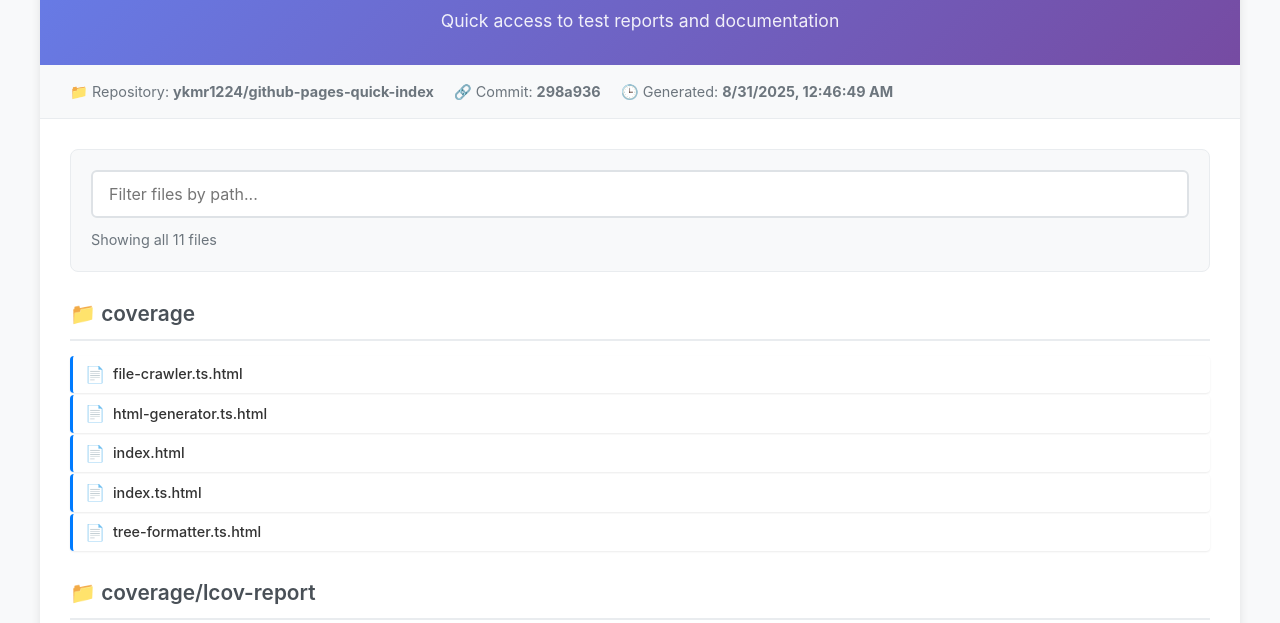
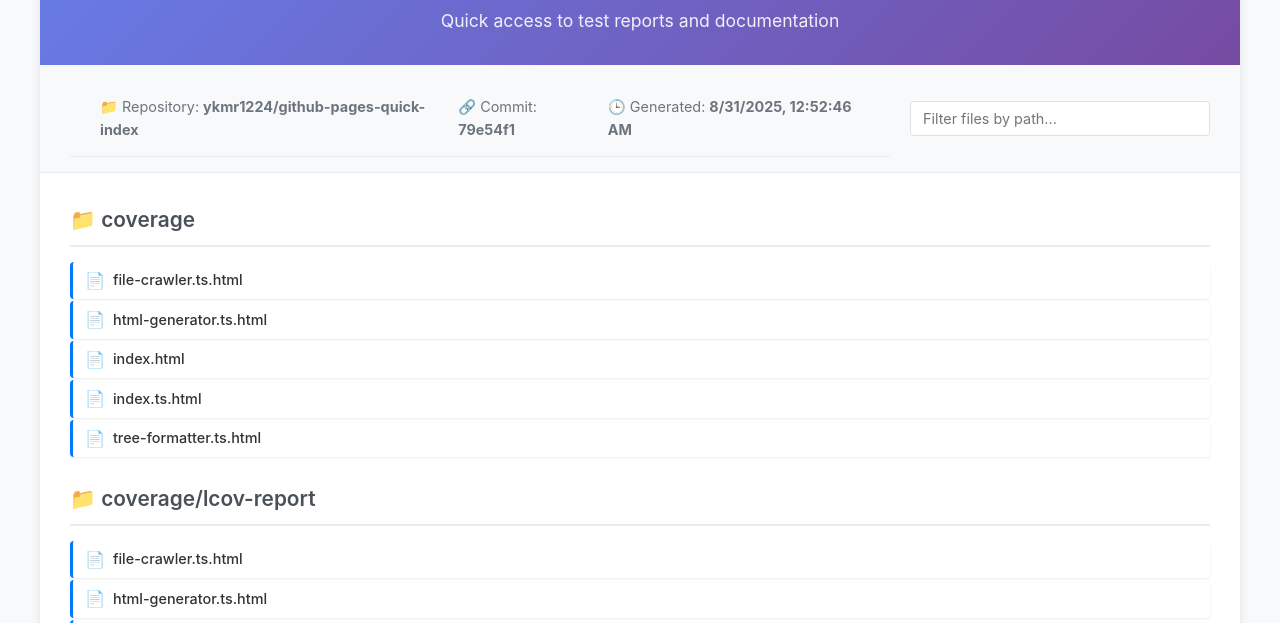
Before and after one commit to ykmr1224/github-pages-quick-index, a plain HTML site: page index.html in a window 1280 px wide. Shown: the part 117-740 px from the top of the page. Drawn offline with Linux system fonts and the light colour scheme.

Commit message:
Deploy test reports and index to GitHub Pages 79e54f18c068b46a22c5e5b263ba99432c4b3ed9

```diff
--- a/index.html
+++ b/index.html
@@ -52,10 +52,21 @@
             border-bottom: 1px solid #e9ecef;
             font-size: 0.9rem;
             color: #6c757d;
+            display: flex;
+            align-items: center;
+            justify-content: space-between;
+            gap: 20px;
+        }
+
+        .metadata-info {
+            display: flex;
+            align-items: center;
+            flex-wrap: wrap;
+            gap: 20px;
         }
 
         .metadata span {
-            margin-right: 20px;
+            margin-right: 0;
         }
 
         .content {
@@ -74,15 +85,17 @@
             position: relative;
             display: flex;
             align-items: center;
+            min-width: 300px;
+            max-width: 400px;
         }
 
         .search-input {
             width: 100%;
-            padding: 12px 16px 12px 16px;
-            padding-right: 45px;
-            font-size: 1rem;
-            border: 2px solid #dee2e6;
-            border-radius: 6px;
+            padding: 8px 12px;
+            padding-right: 35px;
+            font-size: 0.9rem;
+            border: 1px solid #dee2e6;
+            border-radius: 4px;
             background: white;
             transition: border-color 0.15s ease;
             font-family: inherit;
@@ -236,6 +249,21 @@
             .content {
                 padding: 20px;
             }
+
+            .metadata {
+                flex-direction: column;
+                align-items: stretch;
+                gap: 15px;
+            }
+
+            .metadata-info {
+                justify-content: center;
+            }
+
+            .search-input-wrapper {
+                min-width: auto;
+                max-width: none;
+            }
         }
     </style>
 </head>
@@ -246,18 +274,17 @@
             <div class="subtitle">Quick access to test reports and documentation</div>
         </div>
 
-        <div class="metadata"><span>📁 Repository: <strong>ykmr1224/github-pages-quick-index</strong></span><span>🔗 Commit: <strong>298a936</strong></span><span>🕒 Generated: <strong>8/31/2025, 12:46:49 AM</strong></span></div>
+        <div class="metadata">
+            <div class="metadata-info">
+                <div class="metadata"><span>📁 Repository: <strong>ykmr1224/github-pages-quick-index</strong></span><span>🔗 Commit: <strong>79e54f1</strong></span><span>🕒 Generated: <strong>8/31/2025, 12:52:46 AM</strong></span></div>
+            </div>
+            <div class="search-input-wrapper">
+                <input type="text" id="searchInput" placeholder="Filter files by path..." class="search-input">
+                <button type="button" id="searchClearBtn" class="search-clear-btn" title="Clear search (ESC)">×</button>
+            </div>
+        </div>
 
         <div class="content">
-            <div class="search-container">
-                <div class="search-input-wrapper">
-                    <input type="text" id="searchInput" placeholder="Filter files by path..." class="search-input">
-                    <button type="button" id="searchClearBtn" class="search-clear-btn" title="Clear search (ESC)">×</button>
-                </div>
-                <div class="search-info">
-                    <span id="searchResults"></span>
-                </div>
-            </div>
             <div class="directory-section">
           <div class="directory-title">📁 coverage</div>
           <ul class="file-list"><li class="file-item" data-path="build/coverage/file-crawler.ts.html">
@@ -352,7 +379,7 @@
                 </svg>
                 GitHub
             </a>
-            • 8/31/2025, 12:46:49 AM
+            • 8/31/2025, 12:52:46 AM
         </div>
     </div>
 
@@ -360,22 +387,11 @@
         document.addEventListener('DOMContentLoaded', function() {
             const searchInput = document.getElementById('searchInput');
             const searchClearBtn = document.getElementById('searchClearBtn');
-            const searchResults = document.getElementById('searchResults');
             const fileItems = document.querySelectorAll('.file-item');
             const directorySections = document.querySelectorAll('.directory-section');
-            const totalFiles = fileItems.length;
-
-            function updateSearchResults(visibleCount) {
-                if (searchInput.value.trim() === '') {
-                    searchResults.textContent = 'Showing all ' + totalFiles + ' files';
-                } else {
-                    searchResults.textContent = 'Showing ' + visibleCount + ' of ' + totalFiles + ' files';
-                }
-            }
 
             function filterFiles() {
                 const searchTerm = searchInput.value.toLowerCase().trim();
-                let visibleCount = 0;
 
                 // Show/hide clear button based on input content
                 if (searchTerm === '') {
@@ -391,7 +407,6 @@
 
                     if (isVisible) {
                         item.classList.remove('hidden');
-                        visibleCount++;
                     } else {
                         item.classList.add('hidden');
                     }
@@ -417,8 +432,6 @@
                         rootFileList.style.display = '';
                     }
                 }
-
-                updateSearchResults(visibleCount);
             }
 
             function clearSearch() {
@@ -426,9 +439,6 @@
                 filterFiles();
                 searchInput.focus();
             }
-
-            // Initialize search results display
-            updateSearchResults(totalFiles);
 
             // Add event listener for real-time filtering
             searchInput.addEventListener('input', filterFiles);
```
Also changed, not shown: build/jest/jest-html-reporters-attach/jest_html_reporters/result.js.
